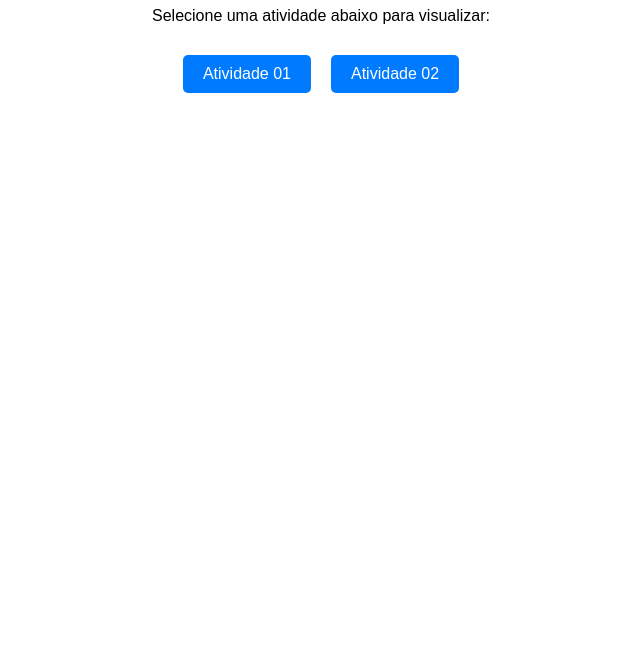
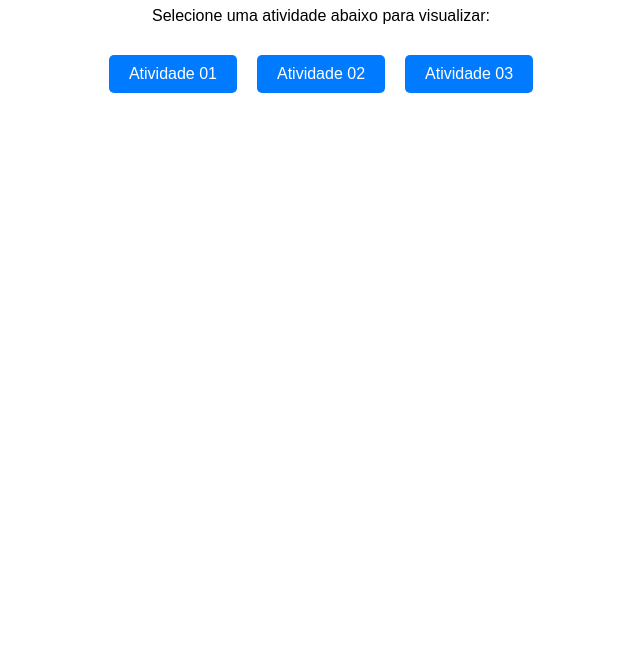
Before and after one commit to neycaldaslima/atv01, a plain HTML site: page index.html in a window 1280 px wide. Shown: the part 143-800 px from the top of the page, without its empty margins (319-959 px from the left). Drawn offline with Linux system fonts and the light colour scheme.

Commit message:
primeiro

```diff
--- a/index.html
+++ b/index.html
@@ -12,6 +12,7 @@
     <div class="links">
         <a href="atv01/index.html">Atividade 01</a>
         <a href="atv02/index.html">Atividade 02</a>
+        <a href="atv03/index.html">Atividade 03</a>
     </div>
 
 
```
